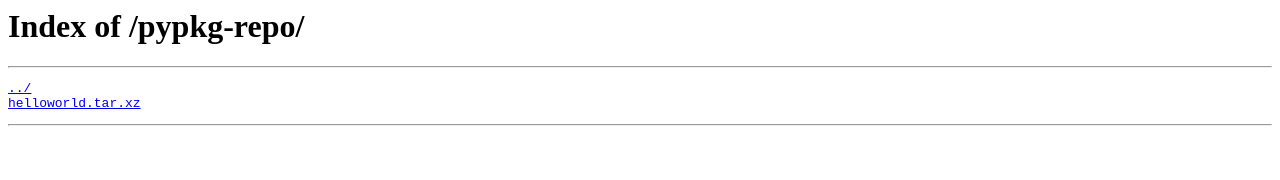
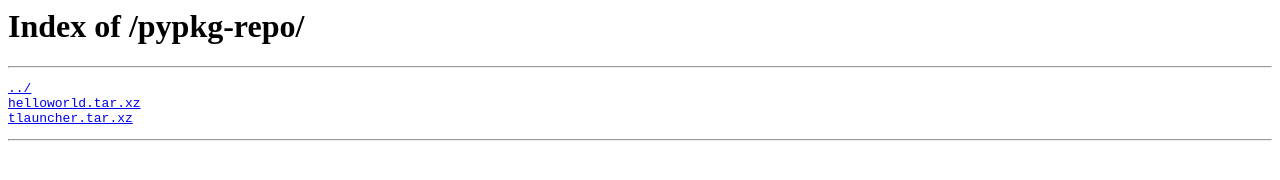
Before and after one commit to DoutorJP/pypkg-repo, a plain HTML site: page packages/index.html in a window 1280 px wide. Drawn offline with Linux system fonts and the light colour scheme.

Commit message:
Update index.html

```diff
--- a/packages/index.html
+++ b/packages/index.html
@@ -3,5 +3,6 @@
 <body>
 <h1>Index of /pypkg-repo/</h1><hr><pre><a href="../">../</a>
 <a href="helloworld.tar.xz">helloworld.tar.xz</a>
+<a href="tlauncher.tar.xz">tlauncher.tar.xz</a>
 </pre><hr></body>
 </html>
```
